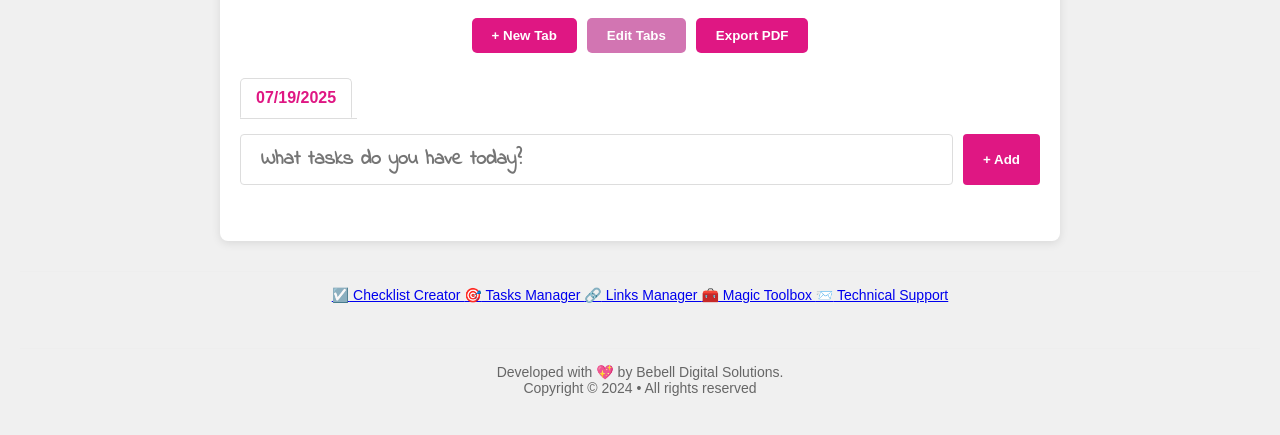
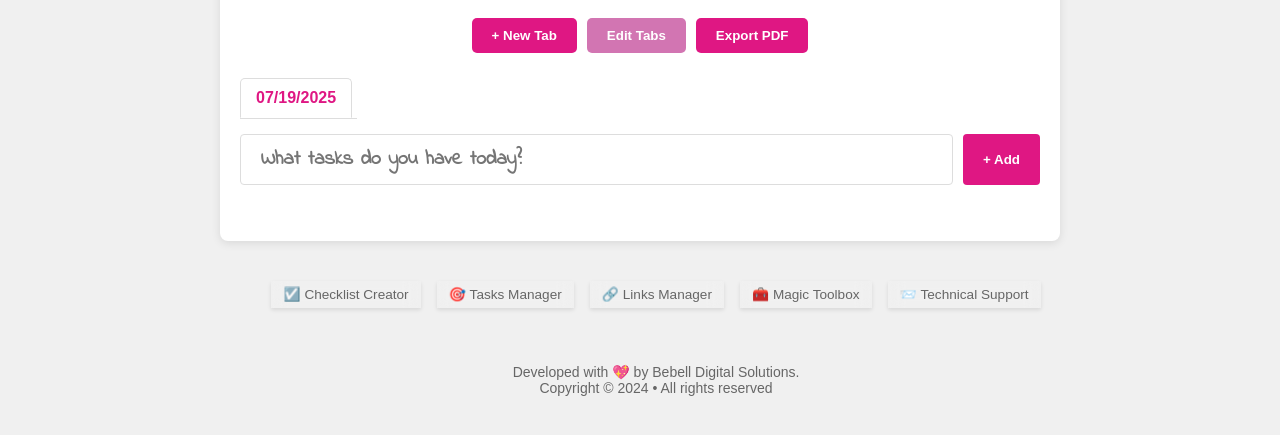
Before and after one commit to Bebell-Digital-Solutions/todo-list-app, a plain HTML site: page index.html in a window 1280 px wide. Shown: the part 133-568 px from the top of the page. Drawn offline with nearby package versions, Linux system fonts and the light colour scheme.

Commit message:
Update index.html

```diff
--- a/index.html
+++ b/index.html
@@ -335,6 +335,79 @@
     .notification.error {
       background-color: #f44336;
     }
+
+
+  /* ===== FOOTER ===== */
+.footer {
+    margin-top: 20px;
+    padding: 1rem;
+    background: var(--card);
+    border: 1px solid var(--border);
+    text-align: center;
+    width: 100%;
+    border-radius: 7px;
+    z-index: 10;
+}
+
+
+.social-links {
+    display: flex;
+    justify-content: center;
+    gap: 1rem;
+    margin: 0;
+    flex-wrap: wrap;
+    padding: 0.25rem;
+}
+
+.social-link {
+    color: var(--text-light);
+    text-decoration: none;
+    display: flex;
+    align-items: center;
+    gap: 0.25rem;
+    padding: 0.35rem 0.75rem;
+    border-radius: var(--radius);
+    background: rgba(255, 255, 255, 0.03);
+    backdrop-filter: blur(8px);
+    -webkit-backdrop-filter: blur(8px);
+    transition: all 0.3s ease;
+    font-size: 0.85rem;
+    box-shadow: 0 2px 4px rgba(0, 0, 0, 0.1);
+}
+
+.social-link:hover {
+    color: var(--text);
+    background: rgba(255, 255, 255, 0.05);
+    transform: translateY(-2px);
+    box-shadow: 0 4px 8px rgba(0, 0, 0, 0.15);
+}
+
+
+.bebell-footer p {
+    align-items: center;
+    text-align: center;
+    font-size: 12px;
+    line-height: 1.5;
+    margin: 0;
+    padding: 30px;
+}
+
+.bebell-link {
+    color: inherit;
+    text-decoration: none;
+    transition: color 0.3s ease;
+}
+
+.bebell-link:hover {
+    color: #df1783;
+}
+
+
+
+
+
+
+
 
   </style>
 
```
